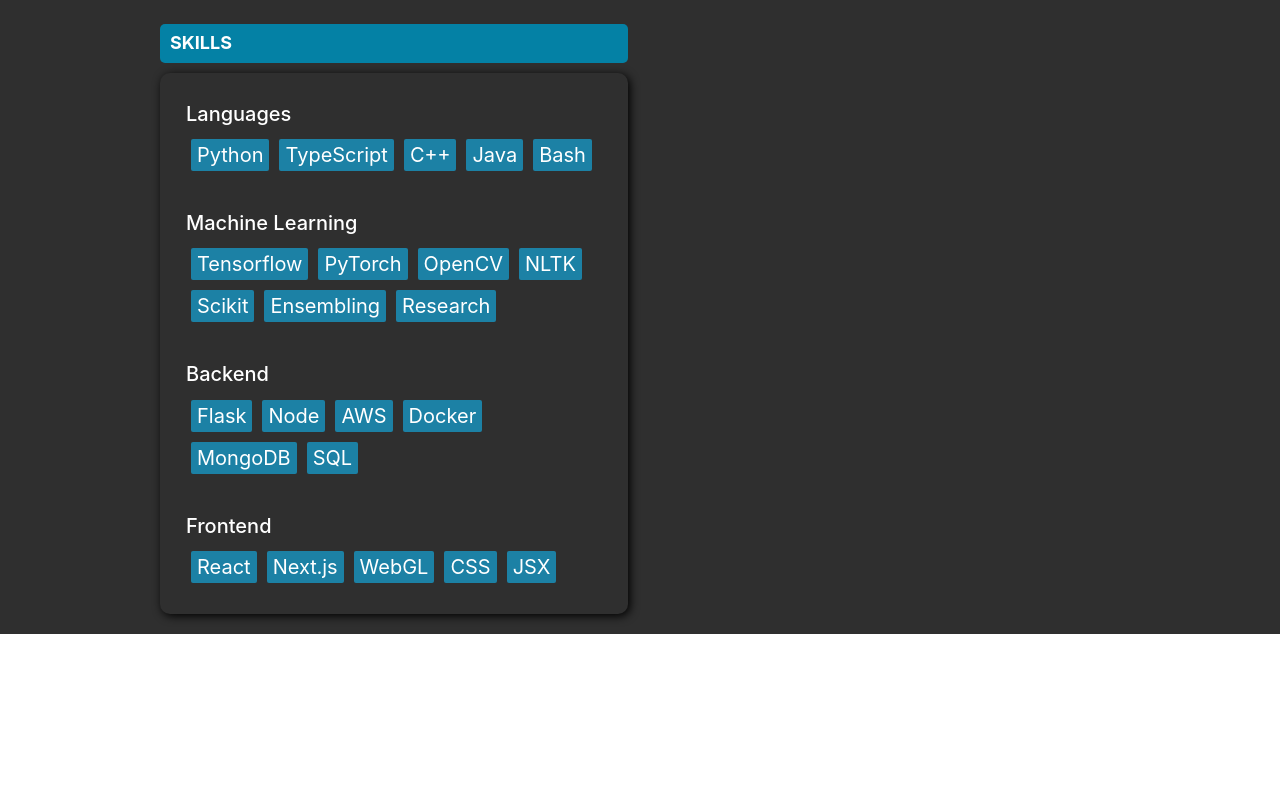
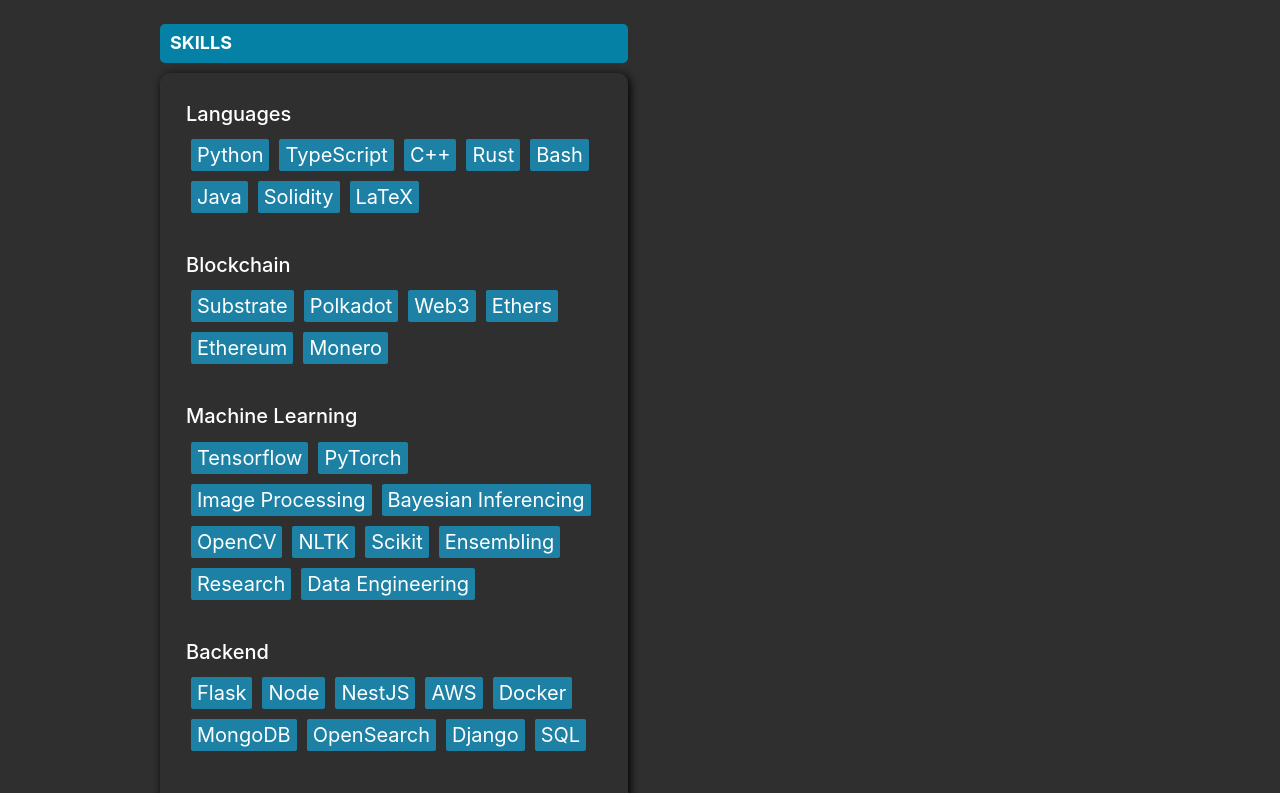
Before and after one commit to sahil3Vedi/personal-website, a Next.js app: page / in a window 1280 px wide. Shown: the part 640-1433 px from the top of the page. Before the commit the page ends 1274 px from the top, so only its background shows below. Built offline with nearby package versions, Linux system fonts and the light colour scheme.

Commit message:
updated skills

```diff
--- a/pages/index.tsx
+++ b/pages/index.tsx
@@ -22,19 +22,23 @@
 const skill_areas = [
     {
         name: 'Languages',
-        skills:['Python','TypeScript','C++','Java','Bash']
+        skills:['Python','TypeScript','C++','Rust','Bash','Java','Solidity','LaTeX']
+    },
+    {
+        name: 'Blockchain',
+        skills: ['Substrate','Polkadot','Web3','Ethers','Ethereum','Monero']
     },
     {
         name: 'Machine Learning',
-        skills: ['Tensorflow','PyTorch','OpenCV','NLTK','Scikit','Ensembling','Research']
+        skills: ['Tensorflow','PyTorch','Image Processing','Bayesian Inferencing','OpenCV','NLTK','Scikit','Ensembling','Research','Data Engineering']
     },
     {
         name: 'Backend',
-        skills: ['Flask','Node','AWS','Docker','MongoDB','SQL']
+        skills: ['Flask','Node','NestJS','AWS','Docker','MongoDB','OpenSearch','Django','SQL']
     },
     {
         name: 'Frontend',
-        skills: ['React','Next.js','WebGL','CSS','JSX']
+        skills: ['React','NextJS','ThreeJS','WebGL','CSS','JSX']
     }
 ]
 
```
